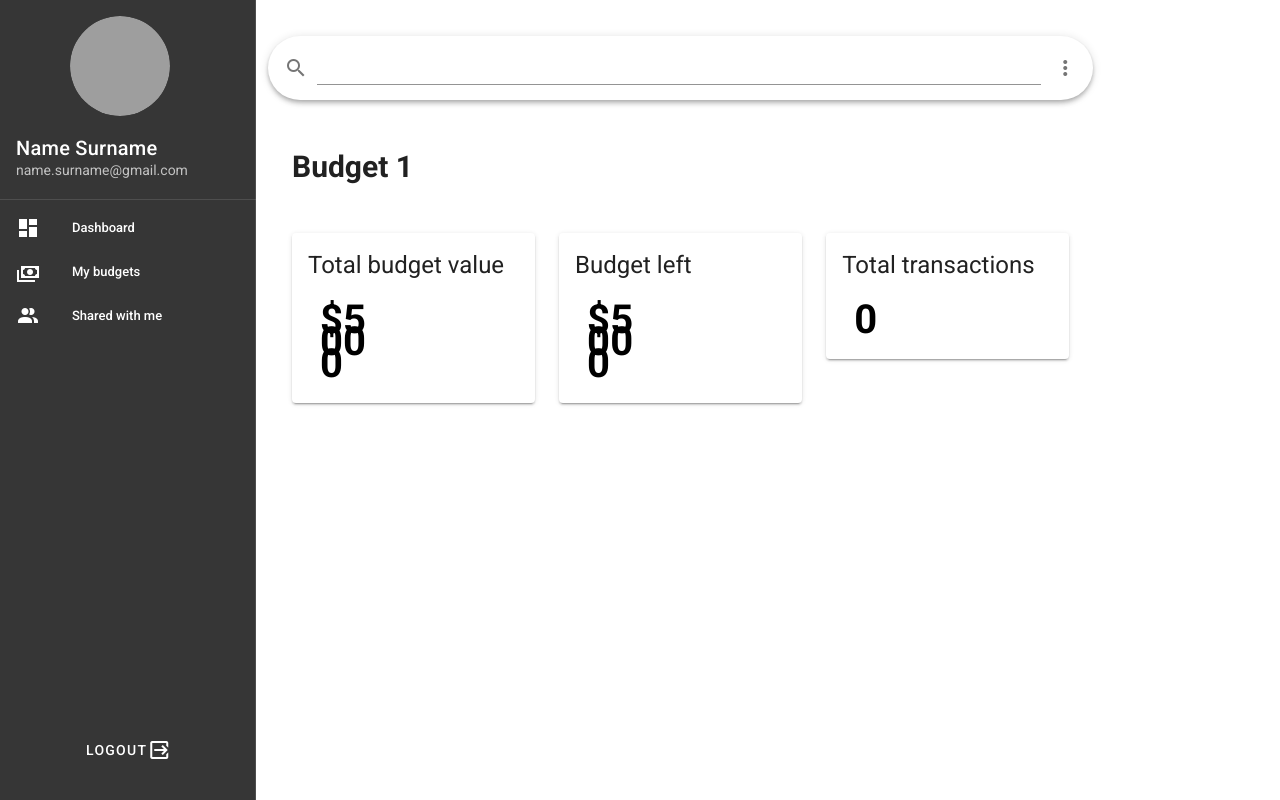
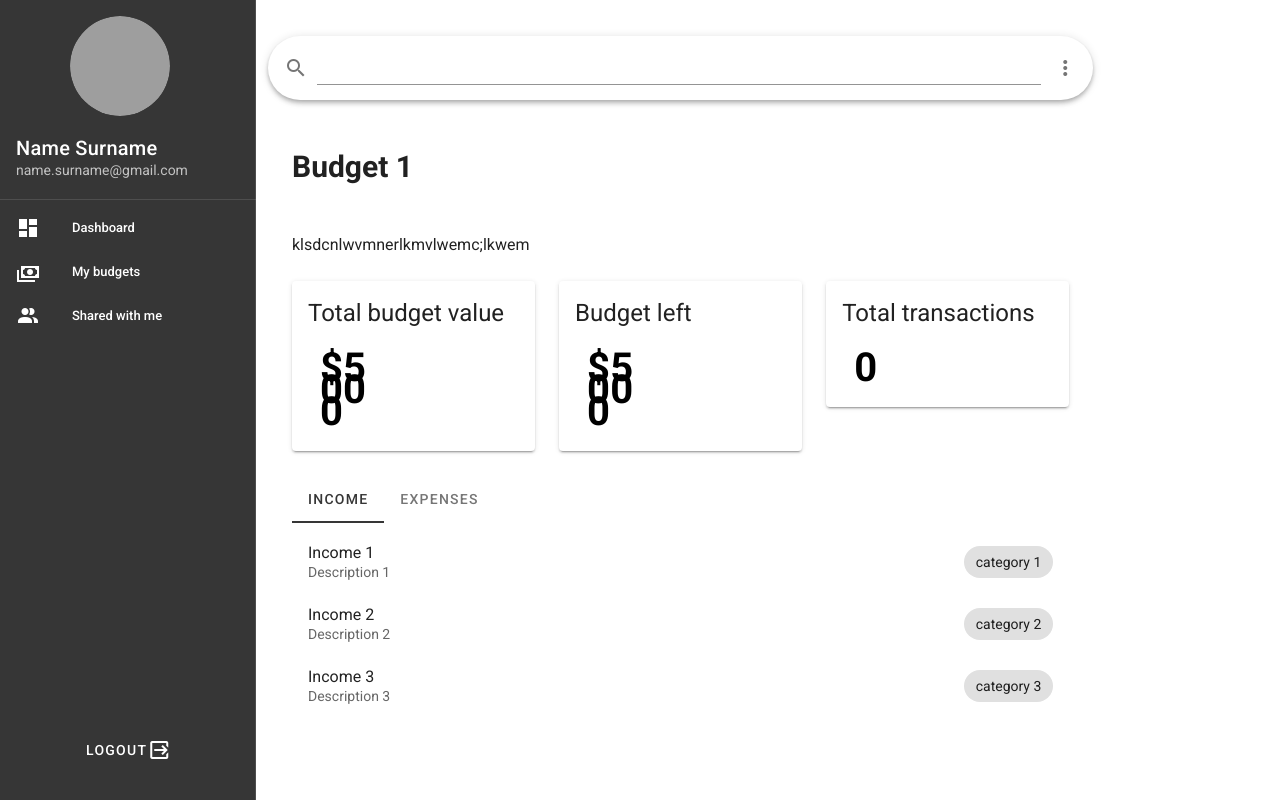
Before and after one commit to yuriykis/family_budget, a Vue app in the folder frontend/budget_app/: page /budget in a window 1280 px wide. Built offline with nearby package versions, Linux system fonts and the light colour scheme; grey boxes are pictures that could not be loaded.

Commit message:
Transactions list component
Signed-off-by: Yuriy Kis <yurakis9@gmail.com>

```diff
--- a/frontend/budget_app/src/components/BudgetDetails.vue
+++ b/frontend/budget_app/src/components/BudgetDetails.vue
@@ -3,6 +3,11 @@
         <v-row>
             <v-col cols="12">
                 <div id="budget_details">{{ budget.name }}</div>
+            </v-col>
+        </v-row>
+        <v-row>
+            <v-col cols="12">
+                <span>{{ budget.description }}</span>
             </v-col>
         </v-row>
         <v-row>
@@ -55,23 +60,30 @@
                 </v-card>
             </v-col>
         </v-row>
+        <v-row>
+            <v-col cols="12">
+                <TransationsList :budget="budget" />
+            </v-col>
+        </v-row>
     </v-container>
 </template>
 
 <script>
+import TransationsList from './TransationsList.vue';
+
 export default {
     name: "BudgetDetails",
     data: () => ({
         budget: {
             name: "Budget 1",
-            description: "",
+            description: "klsdcnlwvmnerlkmvlwemc;lkwem",
             totalValue: 5000,
             valueLeft: 5000,
             totalTransactions: 0
         }
     }),
     components: {
-
+        TransationsList
     },
     methods: {
 
--- a/frontend/budget_app/src/components/BudgetProps.vue
+++ /dev/null
@@ -1,59 +0,0 @@
-<template>
-    <v-card>
-        <v-card-title>
-            <span class="headline">{{ title }}</span>
-        </v-card-title>
-        <v-card-text>
-            <v-container>
-                <v-row>
-                    <v-col cols="12">
-                        <v-text-field v-model="name" label="Name" required></v-text-field>
-                    </v-col>
-                </v-row>
-                <v-row>
-                    <v-col cols="12">
-                        <v-text-field v-model="description" label="Description" required></v-text-field>
-                    </v-col>
-                </v-row>
-            </v-container>
-        </v-card-text>
-        <v-card-actions>
-            <v-spacer></v-spacer>
-            <v-btn color="blue darken-1" text @click="close">Cancel</v-btn>
-            <v-btn color="blue darken-1" text @click="save">Save</v-btn>
-        </v-card-actions>
-    </v-card>
-</template>
-
-<script>
-export default {
-    name: "BudgetProps",
-    props: {
-        title: {
-            type: String,
-            required: true,
-            default: "Budget Properties"
-        }
-    },
-    data: () => ({
-
-        name: "",
-        description: ""
-    }),
-    methods: {
-        addBudget() {
-            this.dialog = true;
-        },
-        close() {
-            this.$emit('on-close');
-        },
-        save() {
-            this.dialog = false;
-            this.$emit("add-budget", {
-                name: this.name,
-                description: this.description
-            });
-        }
-    }
-};
-</script>
--- a/frontend/budget_app/src/components/Home.vue
+++ b/frontend/budget_app/src/components/Home.vue
@@ -12,7 +12,7 @@
                         Add New Budget
                     </v-btn>
                 </template>
-                <BudgetProps @on-close="closeDialog" :title="budgetTitle" />
+                <BudgetDialog @on-close="closeDialog" :title="budgetTitle" />
             </v-dialog>
         </v-row>
         <v-row>
@@ -25,14 +25,14 @@
 
 <script>
 import BudgetsList from './BudgetsList.vue';
-import BudgetProps from './BudgetProps.vue';
+import BudgetDialog from './BudgetDialog.vue';
 export default {
     name: "Home",
     data: () => ({
         dialog: false,
         budgetTitle: ""
     }),
-    components: { BudgetsList, BudgetProps },
+    components: { BudgetsList, BudgetDialog },
     methods: {
         setBudgetTitle(title) {
             this.budgetTitle = title;
--- /dev/null
+++ b/frontend/budget_app/src/components/TransationsList.vue
@@ -0,0 +1,85 @@
+<template>
+    <v-card flat>
+        <v-tabs v-model="tab" color="#363636">
+            <v-tab v-for="item in items" :key="item.tab">
+                {{ item.tab }}
+            </v-tab>
+        </v-tabs>
+
+        <v-tabs-items v-model="tab">
+            <v-tab-item v-for="item in items" :key="item.tab">
+                <v-card flat>
+                    <v-list>
+                        <v-list-item-group>
+                            <v-list-item v-for="transaction in item.transactions" :key="transaction.id"
+                                @click="selectBudget(budget)">
+                                <v-list-item-content>
+                                    <v-list-item-title>{{ transaction.name }}</v-list-item-title>
+                                    <v-list-item-subtitle>{{ transaction.description }}</v-list-item-subtitle>
+                                </v-list-item-content>
+                                <v-list-item-action v-if="transaction.category">
+                                    <v-chip>
+                                        {{ transaction.category }}
+                                    </v-chip>
+                                </v-list-item-action>
+                            </v-list-item>
+                        </v-list-item-group>
+                    </v-list>
+                </v-card>
+            </v-tab-item>
+        </v-tabs-items>
+    </v-card>
+</template>
+
+<script>
+export default {
+    name: 'TransationsList',
+    data: () => ({
+        tab: null,
+        items: [
+            {
+                tab: 'Income', transactions: [
+                    {
+                        id: 1,
+                        name: 'Income 1',
+                        description: 'Description 1',
+                        category: 'category 1',
+                    },
+                    {
+                        id: 2,
+                        name: 'Income 2',
+                        description: 'Description 2',
+                        category: 'category 2',
+                    },
+                    {
+                        id: 3,
+                        name: 'Income 3',
+                        description: 'Description 3',
+                        category: 'category 3',
+                    },
+                ]
+            },
+            {
+                tab: 'Expenses', transactions: [
+                    {
+                        id: 1,
+                        name: 'Expense 1',
+                        description: 'Description 1',
+                        category: 'category 1',
+                    },
+                    {
+                        id: 2,
+                        name: 'Expense 2',
+                        description: 'Description 2'
+                    },
+                    {
+                        id: 3,
+                        name: 'Expense 3',
+                        description: 'Description 3'
+                    },
+                ]
+            }
+        ],
+    }),
+}
+</script>
```
